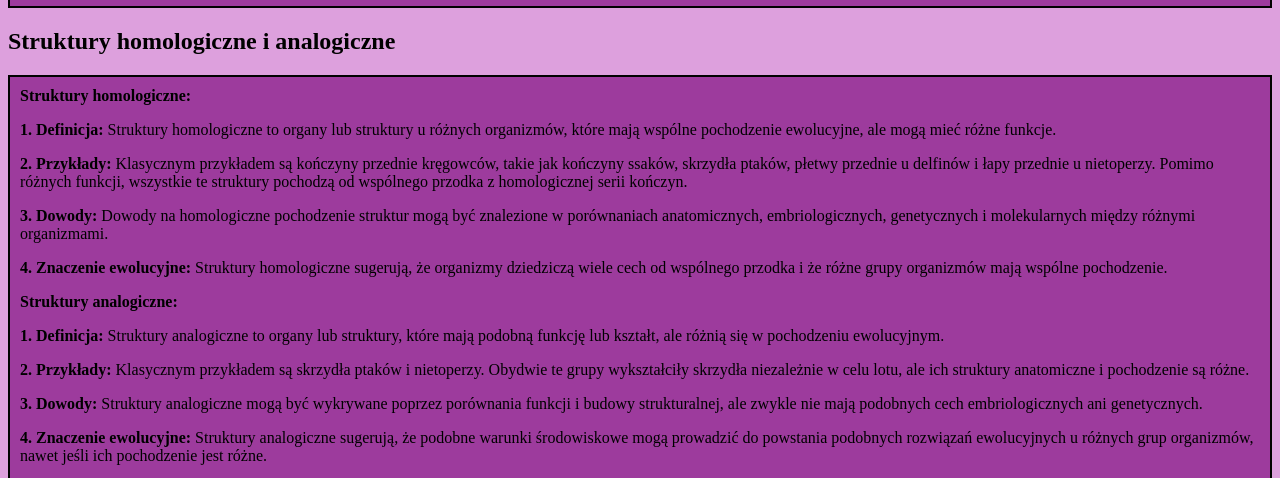
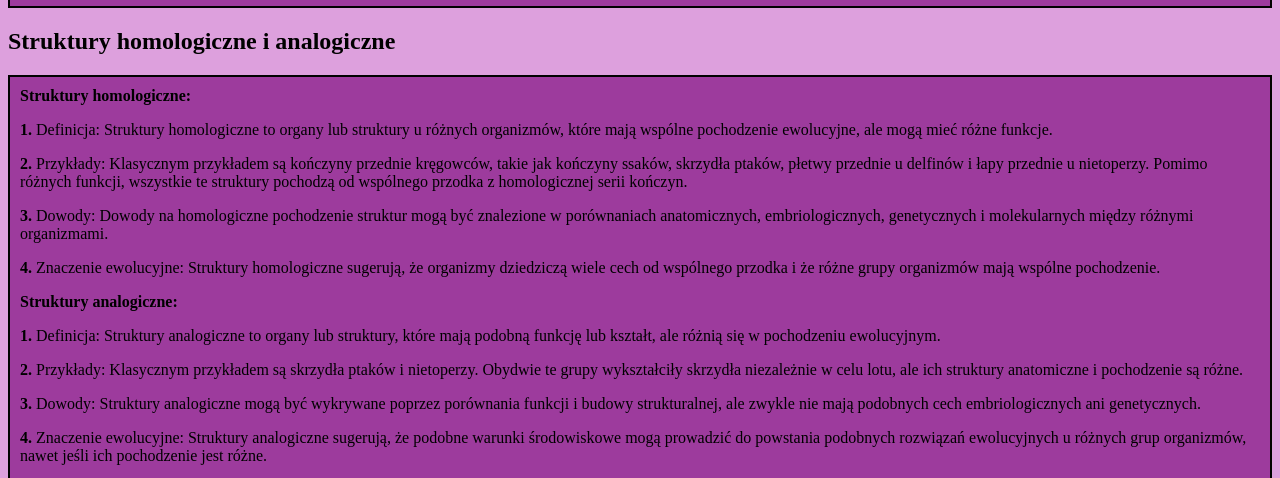
Before and after one commit to julaxv/www_o_mnie, a plain HTML site: page index.html in a window 1280 px wide. Shown: the part 1840-2318 px from the top of the page. Drawn offline with Linux system fonts and the light colour scheme.

Commit message:
Update index.html

```diff
--- a/index.html
+++ b/index.html
@@ -64,15 +64,15 @@
     <h2 id="struktury homologiczne i analogiczne">Struktury homologiczne i analogiczne</h2>
     <div class="p">
       <b>Struktury homologiczne:</b>
-      <p><strong>1. Definicja:</strong> Struktury homologiczne to organy lub struktury u różnych organizmów, które mają wspólne pochodzenie ewolucyjne, ale mogą mieć różne funkcje.</p>
-      <p><strong>2. Przykłady:</strong> Klasycznym przykładem są kończyny przednie kręgowców, takie jak kończyny ssaków, skrzydła ptaków, płetwy przednie u delfinów i łapy przednie u nietoperzy. Pomimo różnych funkcji, wszystkie te struktury pochodzą od wspólnego przodka z homologicznej serii kończyn.</p>
-      <p><strong>3. Dowody:</strong> Dowody na homologiczne pochodzenie struktur mogą być znalezione w porównaniach anatomicznych, embriologicznych, genetycznych i molekularnych między różnymi organizmami.</p>
-      <p><strong>4. Znaczenie ewolucyjne:</strong> Struktury homologiczne sugerują, że organizmy dziedziczą wiele cech od wspólnego przodka i że różne grupy organizmów mają wspólne pochodzenie.</p>
+      <p><b>1. </b> Definicja: Struktury homologiczne to organy lub struktury u różnych organizmów, które mają wspólne pochodzenie ewolucyjne, ale mogą mieć różne funkcje.</p>
+      <p><b>2. </b> Przykłady: Klasycznym przykładem są kończyny przednie kręgowców, takie jak kończyny ssaków, skrzydła ptaków, płetwy przednie u delfinów i łapy przednie u nietoperzy. Pomimo różnych funkcji, wszystkie te struktury pochodzą od wspólnego przodka z homologicznej serii kończyn.</p>
+      <p><b>3. </b> Dowody: Dowody na homologiczne pochodzenie struktur mogą być znalezione w porównaniach anatomicznych, embriologicznych, genetycznych i molekularnych między różnymi organizmami.</p>
+      <p><b>4. </b> Znaczenie ewolucyjne: Struktury homologiczne sugerują, że organizmy dziedziczą wiele cech od wspólnego przodka i że różne grupy organizmów mają wspólne pochodzenie.</p>
       <b>Struktury analogiczne:</b>
-      <p><strong>1. Definicja:</strong> Struktury analogiczne to organy lub struktury, które mają podobną funkcję lub kształt, ale różnią się w pochodzeniu ewolucyjnym.</p>
-      <p><strong>2. Przykłady:</strong> Klasycznym przykładem są skrzydła ptaków i nietoperzy. Obydwie te grupy wykształciły skrzydła niezależnie w celu lotu, ale ich struktury anatomiczne i pochodzenie są różne.</p>
-      <p><strong>3. Dowody:</strong> Struktury analogiczne mogą być wykrywane poprzez porównania funkcji i budowy strukturalnej, ale zwykle nie mają podobnych cech embriologicznych ani genetycznych.</p>
-      <p><strong>4. Znaczenie ewolucyjne:</strong> Struktury analogiczne sugerują, że podobne warunki środowiskowe mogą prowadzić do powstania podobnych rozwiązań ewolucyjnych u różnych grup organizmów, nawet jeśli ich pochodzenie jest różne.</p>
+      <p><b>1. </b> Definicja: Struktury analogiczne to organy lub struktury, które mają podobną funkcję lub kształt, ale różnią się w pochodzeniu ewolucyjnym.</p>
+      <p><b>2. </b> Przykłady: Klasycznym przykładem są skrzydła ptaków i nietoperzy. Obydwie te grupy wykształciły skrzydła niezależnie w celu lotu, ale ich struktury anatomiczne i pochodzenie są różne.</p>
+      <p><b>3. </b> Dowody: Struktury analogiczne mogą być wykrywane poprzez porównania funkcji i budowy strukturalnej, ale zwykle nie mają podobnych cech embriologicznych ani genetycznych.</p>
+      <p><b>4. </b> Znaczenie ewolucyjne: Struktury analogiczne sugerują, że podobne warunki środowiskowe mogą prowadzić do powstania podobnych rozwiązań ewolucyjnych u różnych grup organizmów, nawet jeśli ich pochodzenie jest różne.</p>
       <img src="/images/struktury analogiczneheh.png" alt="obrazek struktury analogiczne" />
     </div>
 
```
